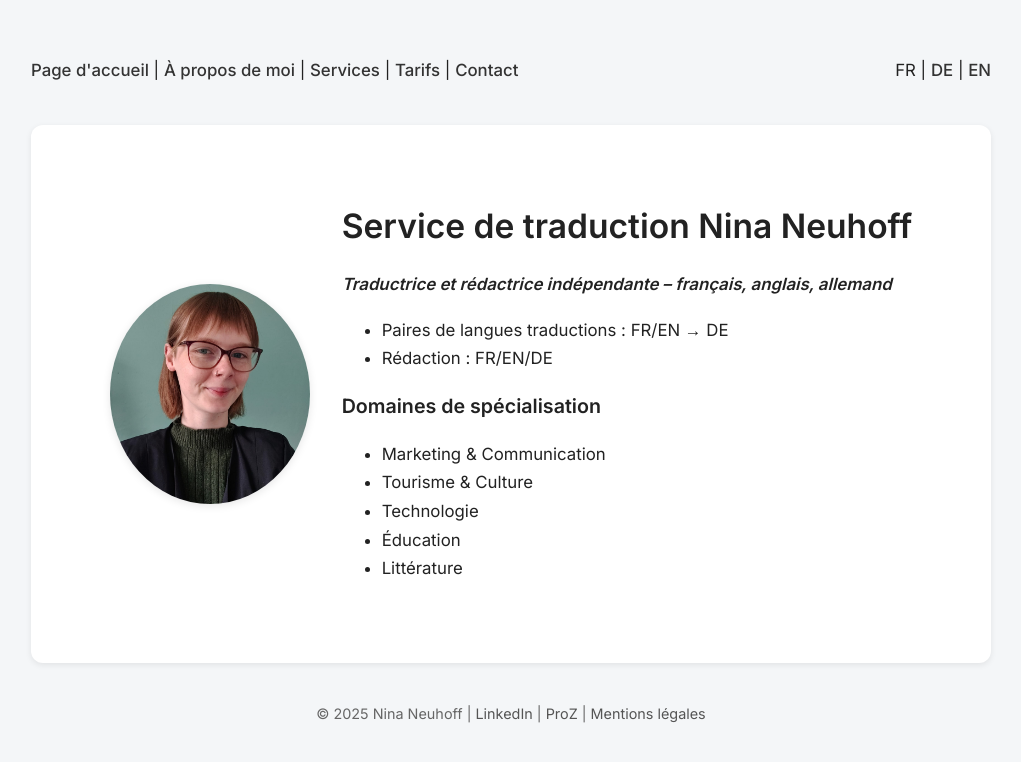
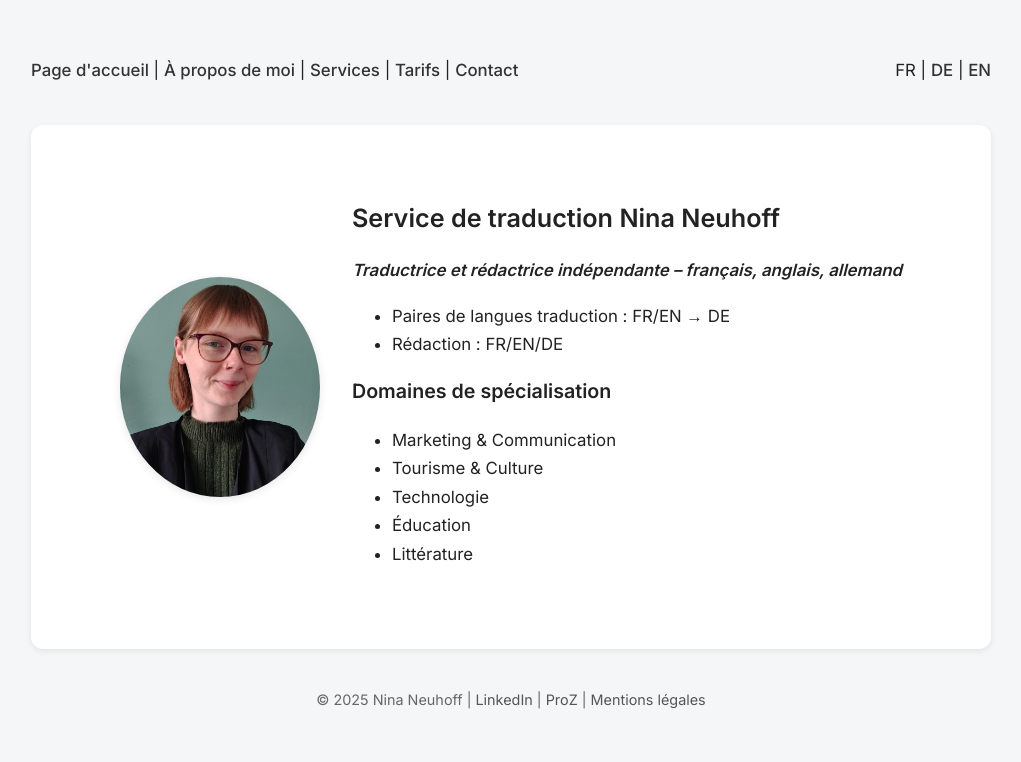
Before and after one commit to nneuhoff/traduction-translation-uebersetzung, a Jekyll site: the page built from fr/index.md, in a window 1280 px wide. Shown: the top 762 px of the page, without its empty margins (129-1150 px from the left). Built offline with Jekyll 4.4.1, drawn with Linux system fonts in a browser that asks for light colours.

Commit message:
Update index.md

```diff
--- a/fr/index.md
+++ b/fr/index.md
@@ -7,10 +7,10 @@ lang: fr
 <div class="hero">
   <img src="../assets/profil.jpg" alt="Photo de profil Nina Neuhoff">
   <div class="hero-text">
-    <h1>Service de traduction Nina Neuhoff</h1>
+    <h2>Service de traduction Nina Neuhoff</h2>
     <p><em><b>Traductrice et rédactrice indépendante – français, anglais, allemand</b></em></p>
     <ul>
-      <li>Paires de langues traductions : FR/EN → DE</li>
+      <li>Paires de langues traduction : FR/EN → DE</li>
       <li>Rédaction : FR/EN/DE</li>
     </ul>
     <h3>Domaines de spécialisation</h3>
```
